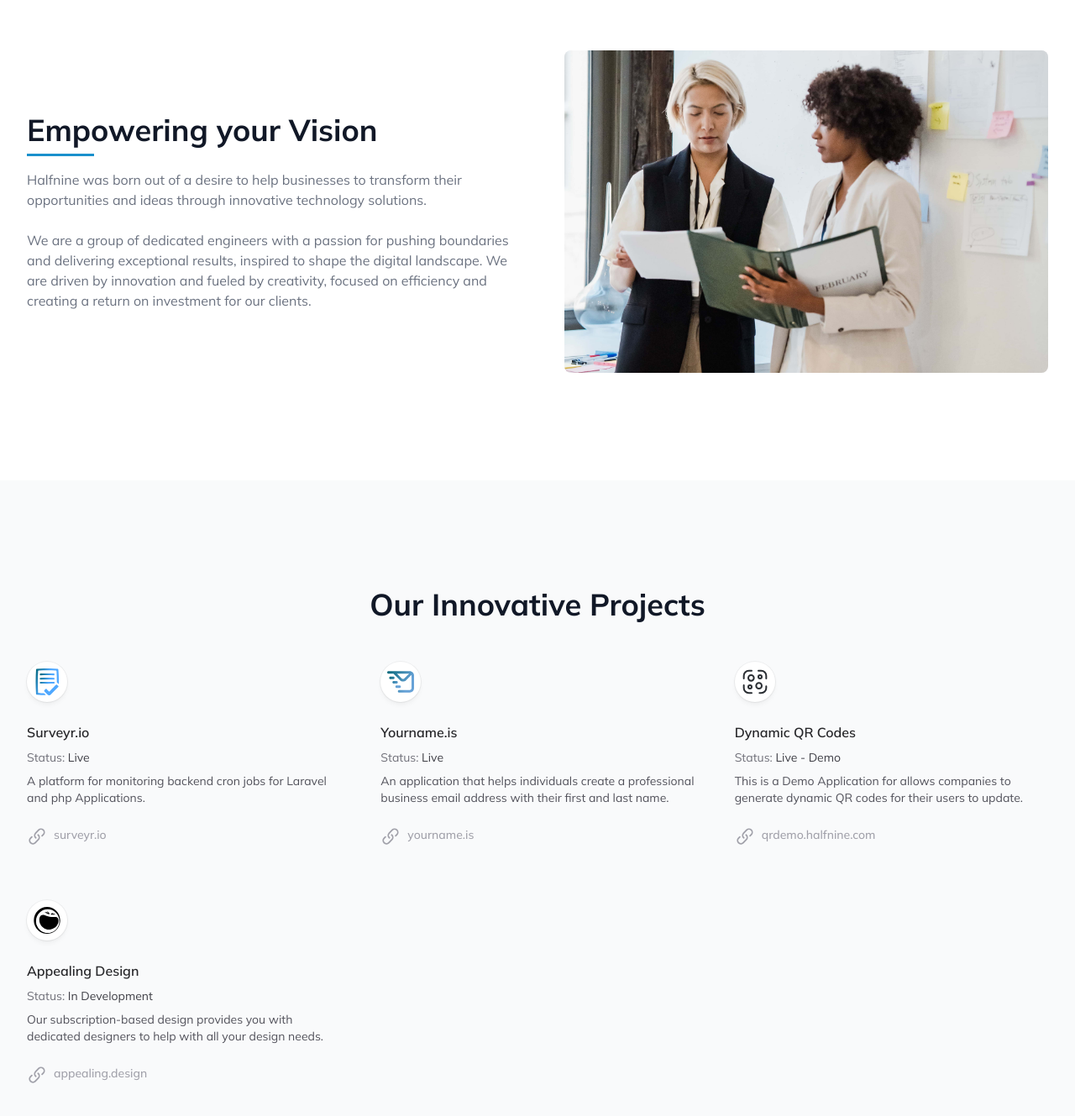
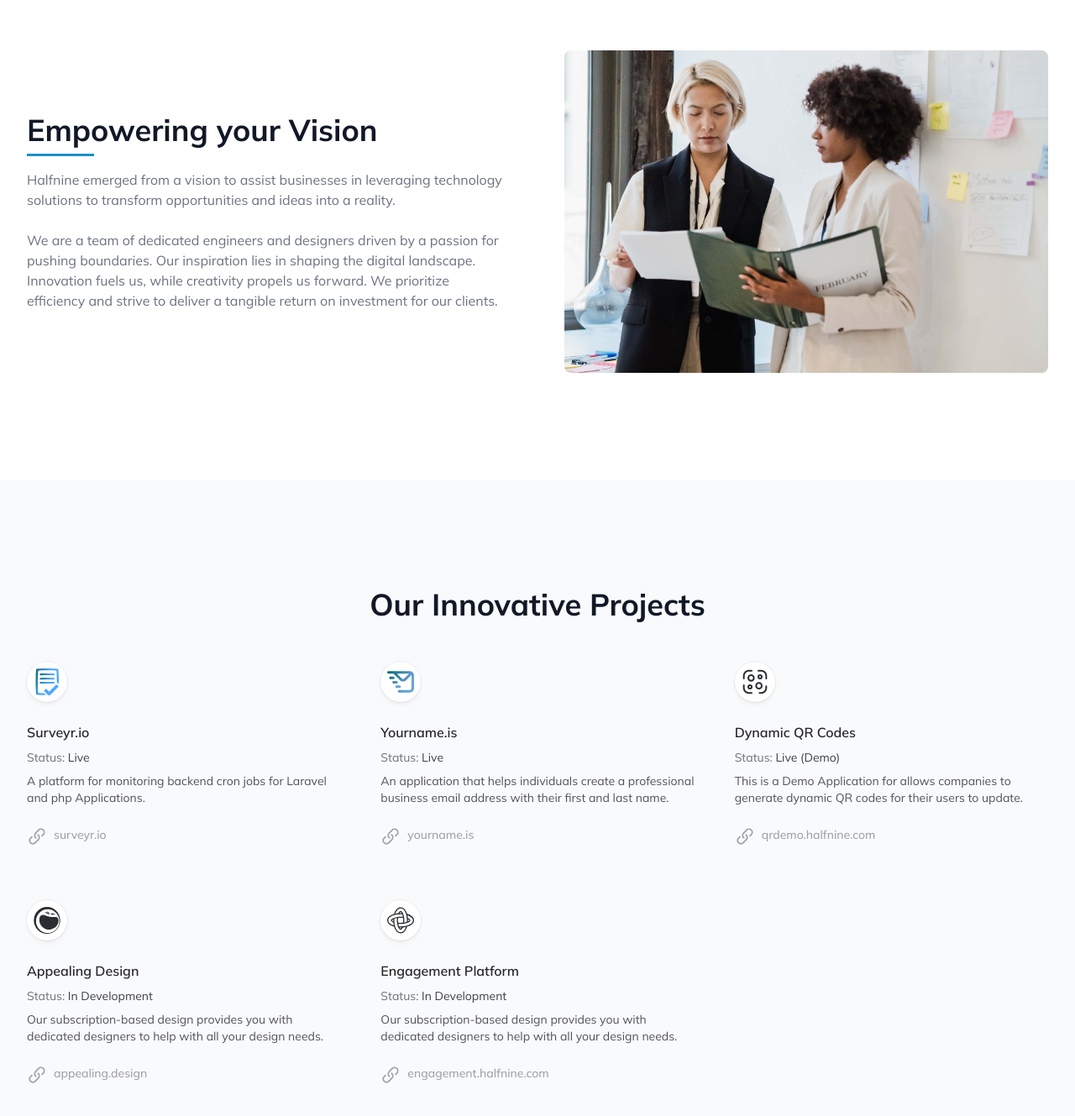
Before and after one commit to ochoadan/halfnine, a Next.js app: page /about in a window 1280 px wide. Shown: the part 423-1752 px from the top of the page at 84% size. Built offline with nearby package versions, Linux system fonts and the light colour scheme.

Commit message:
3/7/2024

```diff
--- a/src/app/about/page.tsx
+++ b/src/app/about/page.tsx
@@ -6,26 +6,27 @@ import Image from "next/image";
 import { features, supportLinks } from "./content";
 import Link from "next/link";
 import { LinkIcon } from "@heroicons/react/20/solid";
-import logoAppealing from '@/images/logos/appealing.svg'
-import logoHyleon from '@/images/logos/hyleon.svg'
-import logoSurveyr from '@/images/logos/surveyr.svg'
-import logoYournameis from '@/images/logos/yournameis.svg'
-import logoCasente from '@/images/logos/casente.svg'
+import logoAppealing from "@/images/logos/appealing.svg";
+import logoHyleon from "@/images/logos/hyleon.svg";
+import logoHalfnine from "@/images/logos/halfnine.svg";
+import logoSurveyr from "@/images/logos/surveyr.svg";
+import logoYournameis from "@/images/logos/yournameis.svg";
+import logoCasente from "@/images/logos/casente.svg";
 
 export const metadata: Metadata = {
   title: "Learn about how we empower your vision - Halfnine",
   description:
-    "Halfnine was born out of a desire to help businesses to transform their opportunities and ideas through innovative technology solutions.",
+    "Halfnine emerged from a vision to assist businesses in leveraging technology solutions to transform opportunities and ideas into a reality.",
   alternates: { canonical: "https://www.halfnine.com/about" },
 };
 
 const projects = [
   {
-    name: 'Surveyr.io',
+    name: "Surveyr.io",
     status: "Live",
     description:
-      'A platform for monitoring backend cron jobs for Laravel and php Applications.',
-    link: { href: 'https://surveyr.io', label: 'surveyr.io' },
+      "A platform for monitoring backend cron jobs for Laravel and php Applications.",
+    link: { href: "https://surveyr.io", label: "surveyr.io" },
     logo: logoSurveyr,
   },
   // {
@@ -37,28 +38,36 @@ const projects = [
   //   logo: logoPlanetaria,
   // },
   {
-    name: 'Yourname.is',
+    name: "Yourname.is",
     status: "Live",
     description:
-      'An application that helps individuals create a professional business email address with their first and last name.',
-    link: { href: 'https://yourname.is', label: 'yourname.is' },
+      "An application that helps individuals create a professional business email address with their first and last name.",
+    link: { href: "https://yourname.is", label: "yourname.is" },
     logo: logoYournameis,
   },
   {
-    name: 'Dynamic QR Codes',
-    status: "Live - Demo",
+    name: "Dynamic QR Codes",
+    status: "Live (Demo)",
     description:
-      'This is a Demo Application for allows companies to generate dynamic QR codes for their users to update.',
-    link: { href: 'https://qrdemo.halfnine.com', label: 'qrdemo.halfnine.com' },
+      "This is a Demo Application for allows companies to generate dynamic QR codes for their users to update.",
+    link: { href: "https://qrdemo.halfnine.com", label: "qrdemo.halfnine.com" },
     logo: logoCasente,
   },
   {
-    name: 'Appealing Design',
+    name: "Appealing Design",
     status: "In Development",
     description:
-      'Our subscription-based design provides you with dedicated designers to help with all your design needs.',
-    link: { href: 'https://appealing.design/', label: 'appealing.design' },
+      "Our subscription-based design provides you with dedicated designers to help with all your design needs.",
+    link: { href: "https://appealing.design/", label: "appealing.design" },
     logo: logoAppealing,
+  },
+  {
+    name: "Engagement Platform",
+    status: "In Development",
+    description:
+      "Our subscription-based design provides you with dedicated designers to help with all your design needs.",
+    link: { href: "https://engagement.halfnine.com/", label: "engagement.halfnine.com" },
+    logo: logoHalfnine,
   },
   // {
   //   name: 'Hyleon',
@@ -68,7 +77,7 @@ const projects = [
   //   link: { href: 'https://hyleon.com', label: 'hyleon.com' },
   //   logo: logoHyleon,
   // },
-]
+];
 
 const Page = () => {
   return (
@@ -86,16 +95,35 @@ const Page = () => {
                 <hr className="border-sky-600 opacity-90 border-b-[2px] w-20 my-2" />
               </h2>
               <p className="mt-4 text-gray-500">
-                Halfnine was born out of a desire to help businesses to
+                {/* Halfnine was born out of a desire to help businesses to
                 transform their opportunities and ideas through innovative
-                technology solutions.
+                technology solutions. */}
+                {/* Halfnine empowers businesses to turn opportunities and ideas
+                into reality through innovative technology solutions. */}
+                {/* Halfnine emerged from a drive to assist businesses in realizing
+                their opportunities and ideas through technology services and
+                solutions. */}
+                Halfnine emerged from a vision to assist businesses in
+                leveraging technology solutions to transform opportunities and
+                ideas into a reality.
+                {/* Halfnine emerged from a vision to assist businesses in leveraging technology services and solutions to transform opportunities and ideas. */}
                 <br />
                 <br />
-                We are a group of dedicated engineers with a passion for pushing
-                boundaries and delivering exceptional results, inspired to shape
-                the digital landscape. We are driven by innovation and fueled by
-                creativity, focused on efficiency and creating a return on
-                investment for our clients.
+                {/* We are a group of dedicated engineers and designers with a
+                passion for pushing boundaries and delivering exceptional
+                results, inspired to shape the digital landscape. We are driven
+                by innovation and fueled by creativity, focused on efficiency
+                and creating a return on investment for our clients. */}
+                {/* We're a team of skilled engineers and designers committed to
+                pushing boundaries and delivering top-notch results. Inspired to
+                shape the digital landscape, we thrive on innovation and
+                creativity, prioritizing efficiency to ensure a strong return on
+                investment for our clients. */}
+                We are a team of dedicated engineers and designers driven by a
+                passion for pushing boundaries. Our inspiration lies in shaping
+                the digital landscape. Innovation fuels us, while creativity
+                propels us forward. We prioritize efficiency and strive to
+                deliver a tangible return on investment for our clients.
               </p>
             </div>
             <FadeIn className="aspect-h-2 aspect-w-3 overflow-hidden rounded-lg bg-gray-100 group">
@@ -123,7 +151,11 @@ const Page = () => {
             className="grid grid-cols-1 gap-x-12 gap-y-16 sm:grid-cols-2 lg:grid-cols-3"
           >
             {projects.map((project, index) => (
-              <FadeIn as="li" key={project.name} className='group relative flex flex-col items-start'>
+              <FadeIn
+                as="li"
+                key={project.name}
+                className="group relative flex flex-col items-start"
+              >
                 <div className="relative z-10 flex h-12 w-12 items-center justify-center rounded-full bg-white shadow-md shadow-zinc-800/5 ring-1 ring-zinc-900/5">
                   <Image
                     src={project.logo}
@@ -139,8 +171,13 @@ const Page = () => {
                     <span className="relative z-10">{project.name}</span>
                   </Link>
                 </h2>
-                <p className="relative z-10 mt-2 text-sm text-zinc-500">Status: <span className="text-zinc-700">{project.status}</span></p>
-                <p className="relative z-10 mt-2 text-sm text-zinc-600">{project.description}</p>
+                <p className="relative z-10 mt-2 text-sm text-zinc-500">
+                  Status:{" "}
+                  <span className="text-zinc-700">{project.status}</span>
+                </p>
+                <p className="relative z-10 mt-2 text-sm text-zinc-600">
+                  {project.description}
+                </p>
                 <p className="relative z-10 mt-6 flex text-sm font-medium text-zinc-400 transition group-hover:text-sky-500">
                   <LinkIcon className="h-6 w-6 flex-none" />
                   <span className="ml-2">{project.link.label}</span>
--- a/src/app/investors/page.tsx
+++ b/src/app/investors/page.tsx
@@ -13,7 +13,7 @@ export const metadata: Metadata = {
 
 const features = [
   {
-    name: "Divirsified portfolio",
+    name: "Divirsified Portfolio",
     description:
       "We don't put all our eggs in one basket. We invest in a variety of digital assets to minimize risk and maximize returns.",
   },
--- a/src/components/pages/root/services.tsx
+++ b/src/components/pages/root/services.tsx
@@ -76,19 +76,19 @@ export default function Services() {
         { name: "Enterprise IT consulting" },
       ],
     },
-    "Data Analytics": {
-      description:
-        "We transform historical and real-time data into actionable insights for businesses, preparing the raw data environment and enhancing businesses with advanced analytics.",
-      features: [
-        { name: "Business Intelligence" },
-        { name: "Big Data" },
-        { name: "Data Warehousing" },
-        { name: "Data Science" },
-        { name: "Data Management" },
-        { name: "Machine and Deep Learning" },
-        { name: "Data Analytics as a Service" },
-      ],
-    },
+    // "Data Analytics": {
+    //   description:
+    //     "We transform historical and real-time data into actionable insights for businesses, preparing the raw data environment and enhancing businesses with advanced analytics.",
+    //   features: [
+    //     { name: "Business Intelligence" },
+    //     { name: "Big Data" },
+    //     { name: "Data Warehousing" },
+    //     { name: "Data Science" },
+    //     { name: "Data Management" },
+    //     { name: "Machine and Deep Learning" },
+    //     { name: "Data Analytics as a Service" },
+    //   ],
+    // },
     // "Help Desk Services": {
     //   description:
     //     "Our help desk services resolve various issues, from application queries to code-level enhancements, ensuring smooth software functioning and user satisfaction.",
@@ -129,12 +129,12 @@ export default function Services() {
       description:
         "We provide IT staffing services to help you find the right talent for your projects.",
       features: [
-        { name: "IT staffing" },
-        { name: "IT recruitment" },
         { name: "IT staff augmentation" },
-        { name: "IT headhunting" },
         { name: "IT recruitment process outsourcing" },
         { name: "IT recruitment consulting" },
+        { name: "IT recruitment" },
+        { name: "IT headhunting" },
+        // { name: "IT staffing" },
       ],
     },
     // "IT Training": {
```
Also changed, not shown: src/images/logos/appealing.svg, src/images/logos/halfnine.svg (added).
